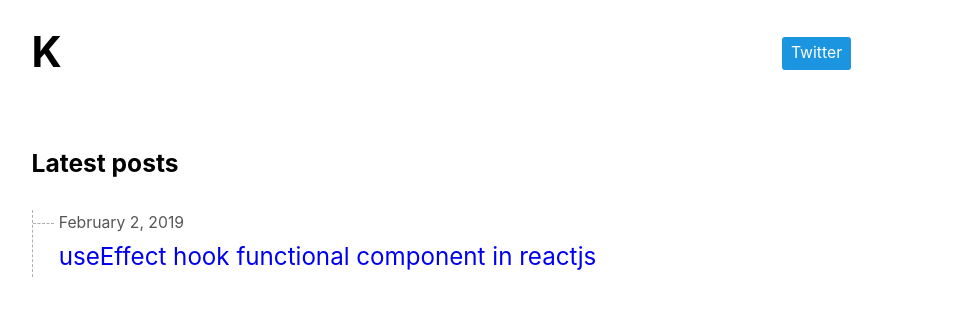
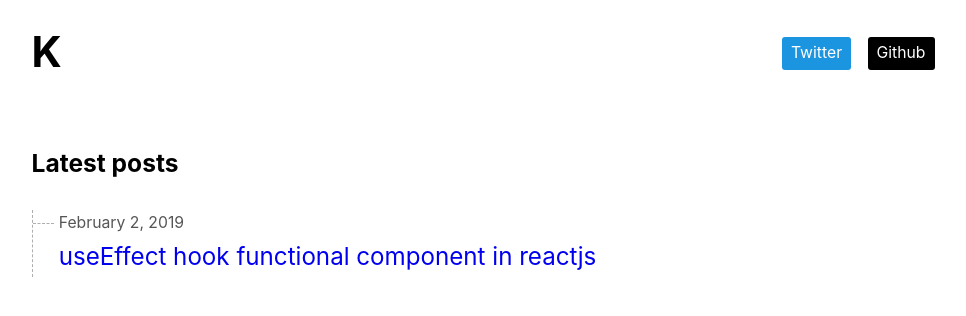
Before and after one commit to krishnawrites/krishnawrites, a Jekyll site: the page built from index.md, in a window 1280 px wide. Shown: the top 316 px of the page, without its empty margins (157-1123 px from the left). Built offline with Jekyll 4.4.1, drawn with Linux system fonts in a browser that asks for light colours; our own code applies the rules of GitHub Pages for plain Markdown files.

Commit message:
Update custom.css

```diff
--- a/assets/css/custom.css
+++ b/assets/css/custom.css
@@ -220,7 +220,7 @@ article h2 {
 }
 
 .btn-github {
-  background-color: #0000;
+  background-color: 	#000000;
   margin-left: 0.5rem;
 }
 
```
